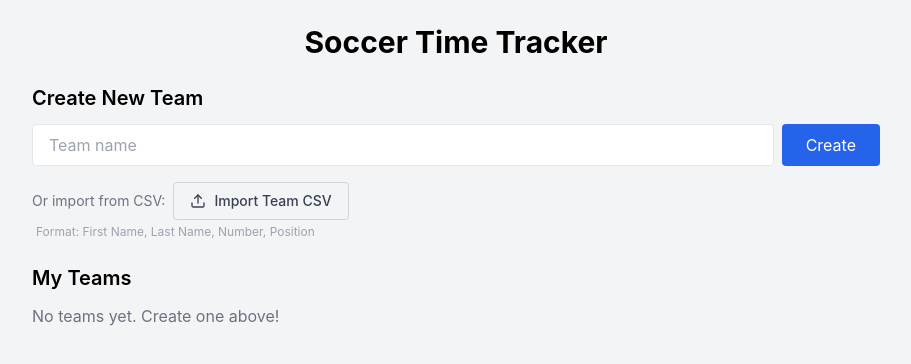
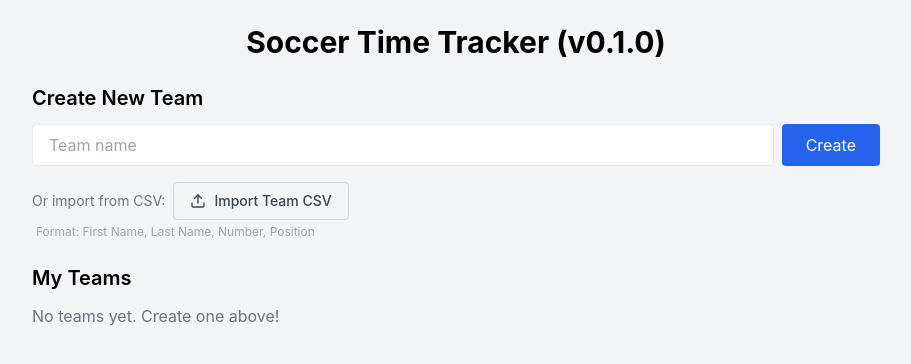
Before and after one commit to ayokh7575/soccer-tracker, a React (Create React App) app: page / in a window 1280 px wide. Shown: the top 364 px of the page, without its empty margins (184-1095 px from the left). Built offline with nearby package versions, Linux system fonts and the light colour scheme; what mobile-drag-drop would draw is missing.

Commit message:
Add app version;

```diff
--- a/package.json
+++ b/package.json
@@ -21,11 +21,11 @@
     "web-vitals": "^2.1.4"
   },
   "scripts": {
-    "start": "react-scripts start",
-    "build": "react-scripts build",
+    "start": "REACT_APP_VERSION=$npm_package_version react-scripts start",
+    "build": "REACT_APP_VERSION=$npm_package_version react-scripts build",
     "test": "react-scripts test",
     "eject": "react-scripts eject",
-    "predeploy": "npm run build",
+    "predeploy": "npm version patch && npm run build",
     "deploy": "gh-pages -d build"
   },
   "eslintConfig": {
--- a/src/App.tsx
+++ b/src/App.tsx
@@ -56,6 +56,7 @@ export default function SoccerTimeTracker() {
   const [playerGoals, setPlayerGoals] = useState<Record<string, number>>({});
   const [goalHistory, setGoalHistory] = useState<string[]>([]);
   const [sortConfig, setSortConfig] = useState<{ key: string; direction: 'asc' | 'desc' }>({ key: 'totalTime', direction: 'desc' });
+  const version = process.env.REACT_APP_VERSION || '0.1.0';
 
   // Custom Hooks
   const { teams, saveTeam, deleteTeam } = useTeamStorage();
@@ -537,7 +538,7 @@ export default function SoccerTimeTracker() {
 
   const renderHome = () => (
     <div className="p-6 max-w-4xl mx-auto">
-      <h1 className="text-3xl font-bold mb-6 text-center">Soccer Time Tracker</h1>
+      <h1 className="text-3xl font-bold mb-6 text-center">Soccer Time Tracker (v{version})</h1>
 
       <div className="mb-6">
         <h2 className="text-xl font-semibold mb-3">Create New Team</h2>
```
Also changed, not shown: 1 other file (tests, documents, lock files or other folders).
